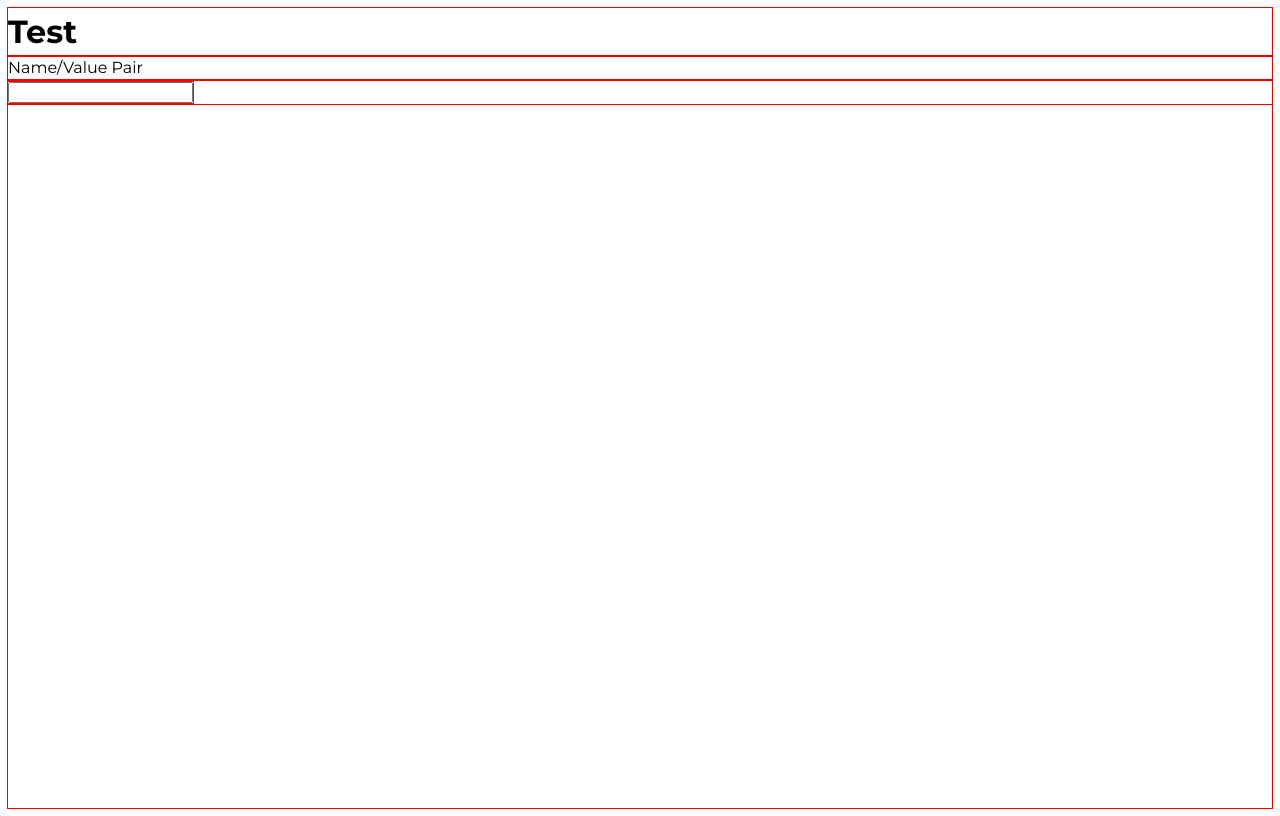
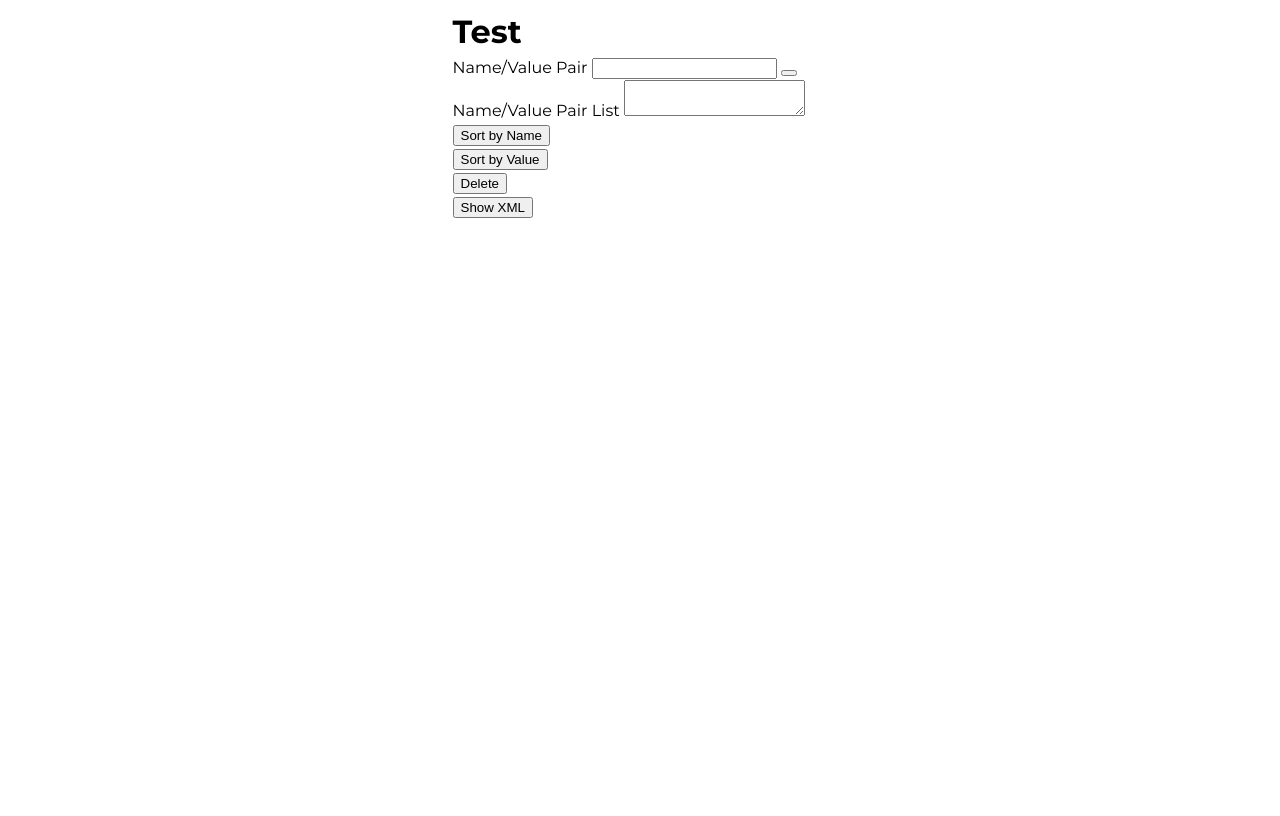
Before and after one commit to OlgaRuzhylenko/Pepperi_test_task_Olga_Ruzhylenko, a website built with Vite: page pepperi_test_task/index.html in a window 1280 px wide. Built offline with nearby package versions, Linux system fonts and the light colour scheme.

Commit message:
розмітка

```diff
--- a/pepperi_test_task/index.html
+++ b/pepperi_test_task/index.html
@@ -15,11 +15,41 @@
     <link rel="stylesheet" href="./src/style.css" />
   </head>
   <body>
-    <div className="container">
-      <h1 className="title">Test</h1>
-      <p className="text">Name/Value Pair</p>
-      <form className="form">
-        <input type="text" name="username" />
+    <div class="container">
+      <h1 class="title">Test</h1>
+
+      <form class="form">
+        <label for="name-value" class="form-label">Name/Value Pair</label>
+        <input
+          type="text"
+          name="userinput"
+          id="name-value"
+          class="form-input"
+        />
+        <button type="submit" class="btn-add"></button>
+
+        <label for="name-value-list" class="form-label-list"
+          >Name/Value Pair List</label
+        >
+        <textarea
+          name="inputlist"
+          id="name-value-list"
+          class="form-textarea"
+        ></textarea>
+        <ul class="form-list">
+          <li class="form-item">
+            <button class="form-list-btn">Sort by Name</button>
+          </li>
+          <li class="form-item">
+            <button class="form-list-btn">Sort by Value</button>
+          </li>
+          <li class="form-item">
+            <button class="form-list-btn">Delete</button>
+          </li>
+          <li class="form-item">
+            <button class="form-list-btn">Show XML</button>
+          </li>
+        </ul>
       </form>
     </div>
     <script type="module" src="/src/main.js"></script>
--- a/pepperi_test_task/src/style.css
+++ b/pepperi_test_task/src/style.css
@@ -7,9 +7,9 @@ body {
   font-weight: 400;
 }
 
-* {
+/* * {
   outline: 1px solid red;
-}
+} */
 
 h1,
 h2,
```
